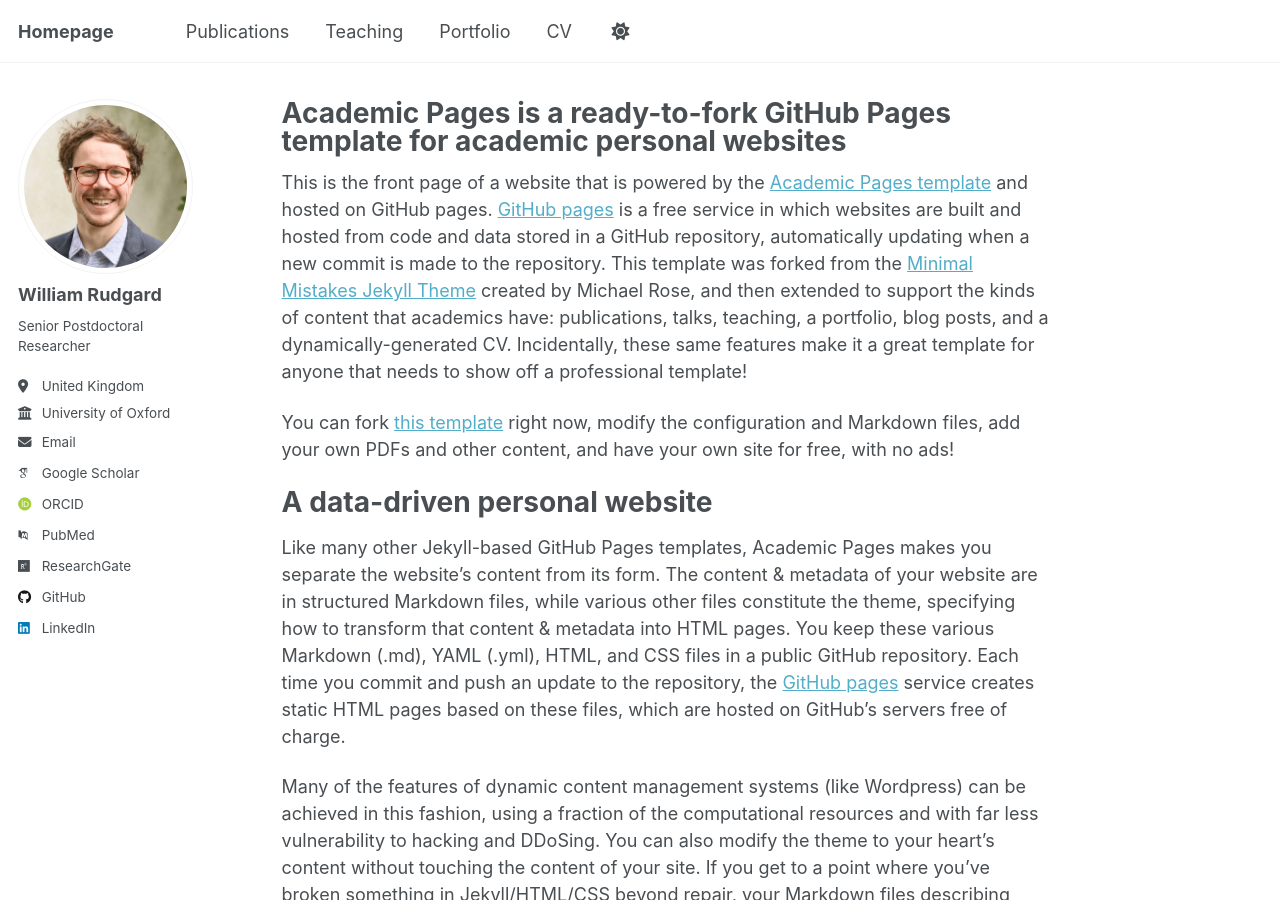
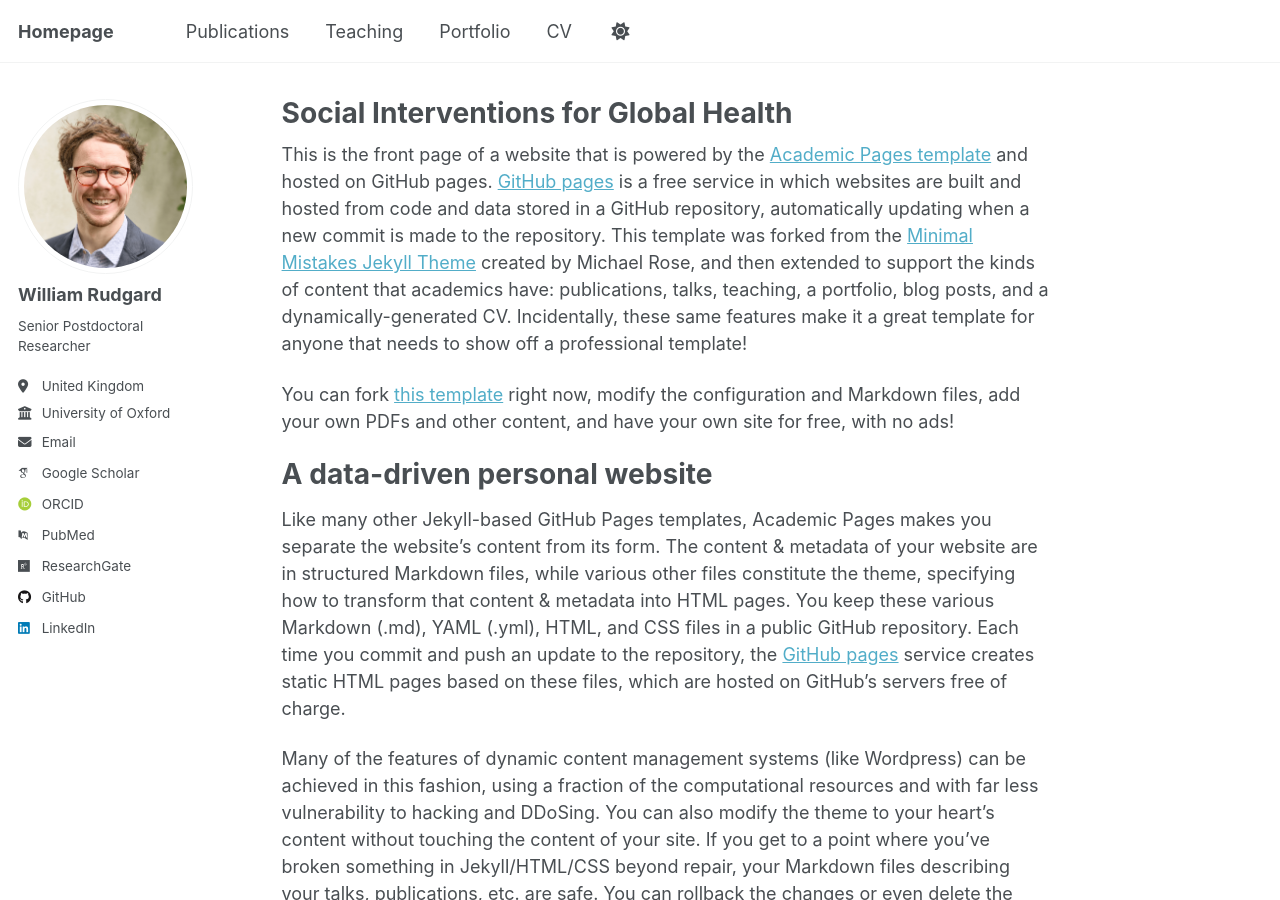
Before and after one commit to WilliamRudgard/williamrudgard.github.io, a Jekyll site: the page built from _pages/about.md, in a window 1280 px wide and 900 px high. Built offline with Jekyll 4.4.1, drawn with Linux system fonts in a browser that asks for light colours; some web fonts are replaced; a script that is not in the unit is left out.

Commit message:
Update about.md

```diff
--- a/_pages/about.md
+++ b/_pages/about.md
@@ -1,6 +1,6 @@
 ---
 permalink: /
-title: "Academic Pages is a ready-to-fork GitHub Pages template for academic personal websites"
+title: "Social Interventions for Global Health"
 author_profile: true
 redirect_from:
   - /about/
```
